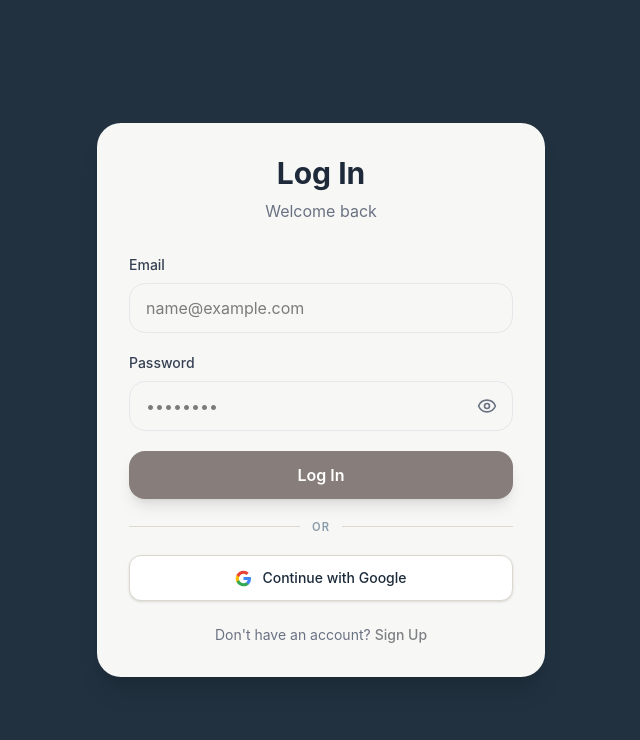
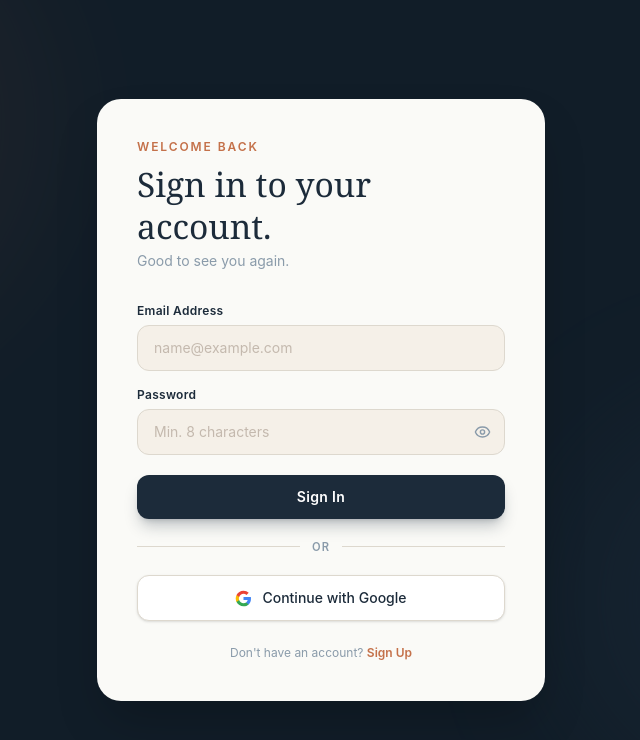
Before and after one commit to harshilarora2005/incident-hub, a React app in the folder frontend/: page /login in a window 1280 px wide. Shown: the top 740 px of the page, without its empty margins (319-959 px from the left). Built offline with nearby package versions, Linux system fonts and the light colour scheme; no server answers; the HTML template or start-up script is replaced by a standard one.

Commit message:
updated the login form to match the theme

```diff
--- a/frontend/src/pages/Login.jsx
+++ b/frontend/src/pages/Login.jsx
@@ -6,6 +6,7 @@ import { toast } from "sonner";
 import { loginUser } from "../api/authApi";
 import useAuth from "../hooks/useAuth";
 import GoogleIcon from "../assets/GoogleIcon";
+
 export default function Login() {
     const [showPassword, setShowPassword] = useState(false);
     const { refreshUser } = useAuth();
@@ -23,39 +24,43 @@ export default function Login() {
 
     const onSubmit = async (data) => {
         try {
-            // eslint-disable-next-line no-unused-vars
-            const result = await loginUser(data);
+            await loginUser(data);
             await refreshUser();
             toast.success("Welcome back!");
-
             navigate("/");
         } catch (error) {
             console.log(error);
             toast.error(
-                error.response?.data?.message ||
-                "Invalid email or password"
+                error.response?.data?.message || "Invalid email or password"
             );
         }
     };
 
     return (
-        <div className="min-h-screen bg-[#21313F] flex items-center justify-center p-6">
-            <div className="w-full max-w-md bg-[#F7F8F6] rounded-3xl shadow-xl p-8">
+        <div className="min-h-screen bg-[#111D28] flex items-center justify-center p-6">
+            {/* background glows */}
+            <div className="absolute inset-0 pointer-events-none overflow-hidden">
+                <div className="absolute -top-32 -left-32 w-125 h-125 rounded-full bg-[#C4714A] opacity-[0.06] blur-3xl" />
+                <div className="absolute bottom-0 right-0 w-100 h-100 rounded-full bg-[#1C2B3A] opacity-40 blur-3xl" />
+            </div>
 
-                <div className="text-center mb-8">
-                    <h1 className="text-3xl font-bold text-gray-800">
-                        Log In
+            <div className="relative w-full max-w-md bg-[#FAFAF7] rounded-3xl shadow-2xl p-10">
+                <div className="mb-8">
+                    <p className="text-xs font-semibold tracking-[0.16em] uppercase text-[#C4714A] mb-2">
+                        Welcome back
+                    </p>
+                    <h1 className="font-serif text-[2.1rem] leading-tight font-normal text-[#1C2B3A] mb-1">
+                        Sign in to your<br />account.
                     </h1>
-
-                    <p className="text-gray-500 mt-2">
-                        Welcome back
+                    <p className="text-sm text-[#8A9BAA]">
+                        Good to see you again.
                     </p>
                 </div>
 
-                <form onSubmit={handleSubmit(onSubmit)}className="space-y-5">
+                <form onSubmit={handleSubmit(onSubmit)} className="space-y-4">
                     <div>
-                        <label className="block text-sm font-medium text-gray-700 mb-2">
-                            Email
+                        <label className="block text-xs font-semibold tracking-wide text-[#1C2B3A] mb-1.5">
+                            Email Address
                         </label>
                         <input
                             type="email"
@@ -64,104 +69,84 @@ export default function Login() {
                                 required: "Email is required",
                                 pattern: {
                                     value: /^\S+@\S+\.\S+$/,
-                                    message:
-                                        "Enter a valid email address",
+                                    message: "Enter a valid email address",
                                 },
                             })}
-                            className="w-full px-4 py-3 rounded-2xl border border-gray-200 focus:outline-none focus:ring-2 focus:ring-[#21313F]"
+                            className={`w-full px-4 py-3 rounded-xl border bg-[#F5F0E8] text-[#1C2B3A] text-sm placeholder:text-[#C4B9AE] outline-none transition-all duration-150
+                                ${errors.email
+                                    ? "border-red-400 ring-2 ring-red-100"
+                                    : "border-[#DDD8CE] focus:border-[#1C2B3A] focus:bg-white focus:ring-2 focus:ring-[#1C2B3A]/10"
+                                }`}
                         />
-
                         {errors.email && (
-                            <p className="mt-1 text-sm text-red-500">
-                                {errors.email.message}
-                            </p>
+                            <p className="mt-1 text-xs text-red-500 font-medium">{errors.email.message}</p>
                         )}
                     </div>
+
                     <div>
-                        <label className="block text-sm font-medium text-gray-700 mb-2">
+                        <label className="block text-xs font-semibold tracking-wide text-[#1C2B3A] mb-1.5">
                             Password
                         </label>
                         <div className="relative">
                             <input
-                                type={
-                                    showPassword
-                                        ? "text"
-                                        : "password"
-                                }
-                                placeholder="••••••••"
+                                type={showPassword ? "text" : "password"}
+                                placeholder="Min. 8 characters"
                                 {...register("password", {
-                                    required:
-                                        "Password is required",
+                                    required: "Password is required",
                                     minLength: {
                                         value: 8,
-                                        message:
-                                            "Password must be at least 8 characters",
+                                        message: "Password must be at least 8 characters",
                                     },
                                 })}
-                                className="w-full px-4 py-3 pr-12 rounded-2xl border border-gray-200 focus:outline-none focus:ring-2 focus:ring-[#21313F]"
+                                className={`w-full px-4 py-3 pr-11 rounded-xl border bg-[#F5F0E8] text-[#1C2B3A] text-sm placeholder:text-[#C4B9AE] outline-none transition-all duration-150
+                                    ${errors.password
+                                        ? "border-red-400 ring-2 ring-red-100"
+                                        : "border-[#DDD8CE] focus:border-[#1C2B3A] focus:bg-white focus:ring-2 focus:ring-[#1C2B3A]/10"
+                                    }`}
                             />
-
                             <button
                                 type="button"
-                                onClick={() =>
-                                    setShowPassword(
-                                        (prev) => !prev
-                                    )
-                                }
-                                className="absolute right-4 top-1/2 -translate-y-1/2 text-gray-500 hover:text-gray-700"
-                                aria-label={
-                                    showPassword
-                                        ? "Hide password"
-                                        : "Show password"
-                                }
+                                onClick={() => setShowPassword((prev) => !prev)}
+                                className="absolute right-3.5 top-1/2 -translate-y-1/2 text-[#8A9BAA] hover:text-[#1C2B3A] transition-colors"
+                                aria-label={showPassword ? "Hide password" : "Show password"}
                             >
-                                {showPassword ? (
-                                    <EyeOff size={20} />
-                                ) : (
-                                    <Eye size={20} />
-                                )}
+                                {showPassword ? <EyeOff size={17} /> : <Eye size={17} />}
                             </button>
                         </div>
-
                         {errors.password && (
-                            <p className="mt-1 text-sm text-red-500">
-                                {errors.password.message}
-                            </p>
+                            <p className="mt-1 text-xs text-red-500 font-medium">{errors.password.message}</p>
                         )}
                     </div>
-
                     <button
                         type="submit"
                         disabled={isSubmitting}
-                        className="w-full py-3 rounded-2xl bg-[#877D7A] text-white font-semibold shadow-lg transition hover:opacity-90 disabled:opacity-60 disabled:cursor-not-allowed"
+                        className="w-full mt-1 py-3 rounded-xl bg-[#1C2B3A] hover:bg-[#111D28] text-white text-sm font-semibold tracking-wide shadow-lg shadow-[#1C2B3A]/25 transition-all duration-150 active:scale-[0.99] disabled:opacity-50 disabled:cursor-not-allowed"
                     >
-                        {isSubmitting
-                            ? "Logging In..."
-                            : "Log In"}
+                        {isSubmitting ? "Signing in…" : "Sign In"}
                     </button>
                 </form>
- <div className="flex items-center gap-3 my-5">
+
+                <div className="flex items-center gap-3 my-5">
                     <span className="flex-1 h-px bg-[#DDD8CE]" />
                     <span className="text-[0.7rem] font-semibold tracking-widest uppercase text-[#8A9BAA]">or</span>
                     <span className="flex-1 h-px bg-[#DDD8CE]" />
                 </div>
+
                 <button
                     type="button"
                     onClick={() => {
-                    window.location.href =
-                        "http://localhost:8080/oauth2/authorization/google";
+                        window.location.href = "http://localhost:8080/oauth2/authorization/google";
                     }}
                     className="w-full flex items-center justify-center gap-2.5 py-3 rounded-xl border border-[#DDD8CE] bg-white hover:bg-[#F5F0E8] hover:border-[#C4B9AE] text-[#1C2B3A] text-sm font-medium shadow-sm transition-all duration-150"
                 >
-                    <GoogleIcon/>
+                    <GoogleIcon />
                     Continue with Google
                 </button>
-                <p className="text-center text-sm text-gray-500 mt-6">
-                    Don't have an account?
-
+                <p className="text-center text-xs text-[#8A9BAA] mt-6">
+                    Don't have an account?{" "}
                     <Link
                         to="/register"
-                        className="ml-1 text-[#7F8084] font-medium hover:underline"
+                        className="text-[#C4714A] font-semibold hover:underline"
                     >
                         Sign Up
                     </Link>
@@ -169,5 +154,4 @@ export default function Login() {
             </div>
         </div>
     );
-
-    }
+}
```
